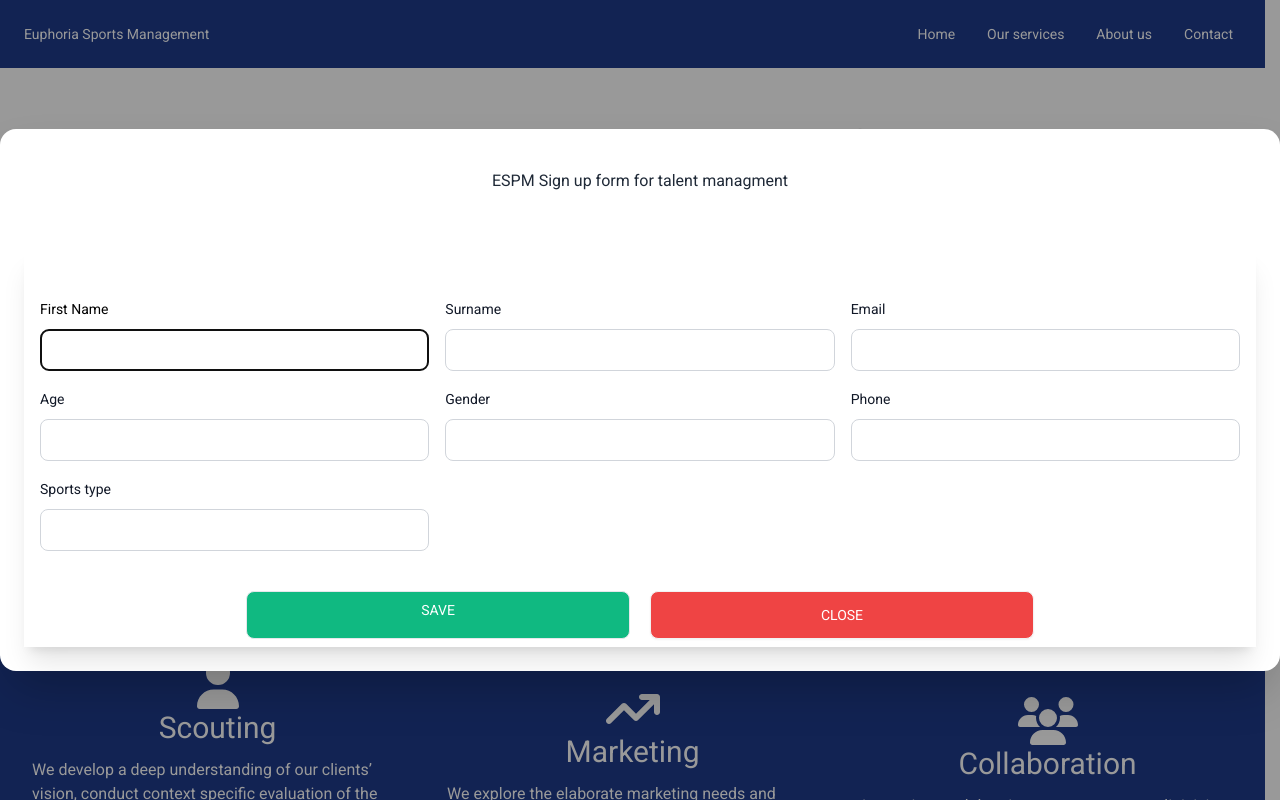
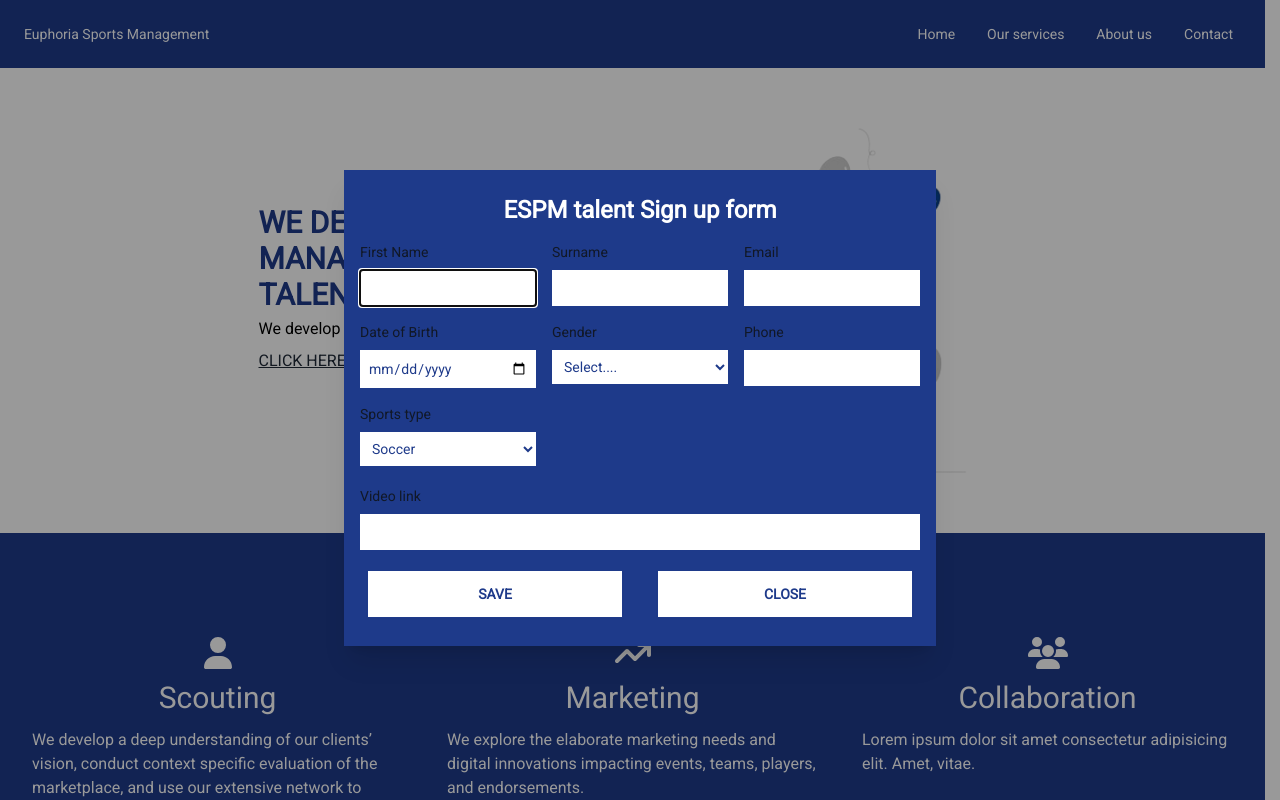
Before and after one commit to williamgyamfik/espm_landing_page, a Next.js app: page / in a window 1280 px wide. Both pictures are taken after a click on the button "CLICK HERE TO SIGN UP". Shown: the top 800 px of the page. Built offline with nearby package versions, Linux system fonts and the light colour scheme.

Commit message:
worked on signup for component

```diff
--- a/app/page.jsx
+++ b/app/page.jsx
@@ -14,7 +14,7 @@ import Subscribe from "@/components/Subscribe";
 export default function Home() {
   return (
     <div>
-      <section className="h-auto" id="home">
+      <section className="min-h-0" id="home">
         <div className=" w-full flex sm:flex-row items-center justify-center flex-wrap  p-5 leading-loose">
           <div className="p-5 lg:w-72 w-full">
             <div className=" ">
@@ -42,22 +42,22 @@ export default function Home() {
           </div>
         </div>
 
-        <dialog id="my_modal_1" className="modal ">
-          <div className="modal-box w-full max-w-full bg-white ">
-            <p className="py-4 text-center ">
+        <dialog id="my_modal_1" className=" min-h-0 modal">
+          {/* <div className="modal-box w-full max-w-full bg-black ">
+            <p className="py-4 text-center text-2xl font-bold">
               ESPM Sign up form for talent managment
-            </p>
-            <div className="modal-action">
-              {/* <form method="dialog"> */}
-              <SignUpForm />
-              {/* </form> */}
-            </div>
-          </div>
+            </p> */}
+          {/* <div className="modal-action"> */}
+
+          <SignUpForm />
+
+          {/* </div> */}
+          {/* </div> */}
         </dialog>
       </section>
 
       <section className="bg-blue-900 min-h-0 text-center" id="services">
-        <h1 className="text-5xl p-5 text-white font-bold">Our Services</h1>
+        <h1 className="text-3xl p-5 text-white font-bold">Our Services</h1>
         <OurServices />
       </section>
 
@@ -84,6 +84,12 @@ export default function Home() {
       </section>
 
       <section className=" bg-blue-900   " id="contact">
+        <div className="p-5">
+          <h1 className="text-3xl text-white text-center font-bold">
+            Contact{" "}
+          </h1>
+        </div>
+
         <Contact />
       </section>
     </div>
--- a/components/Contact.jsx
+++ b/components/Contact.jsx
@@ -7,7 +7,7 @@ const Contact = () => {
         <section className="flex flex-col md:flex-row justify-center mx-auto p-5">
           <div>
             <div className="px-5 mb-5">
-              <h1 className="text-4xl  font-bold">You got questions?</h1>
+              <h1 className="text-2xl  font-bold">You got questions?</h1>
             </div>
             <div className="px-5 mb-5">
               <p>
--- a/components/Footer.jsx
+++ b/components/Footer.jsx
@@ -1,11 +1,22 @@
+"use client";
 import React from "react";
 
 const Footer = () => {
+  const date = new Date();
+  const year = date.getFullYear();
+
   return (
-    <footer className="footer footer-center p-10 bg-headingColor text-base-content rounded  ">
+    <footer className="footer footer-center p-10 r text-blue-900 rounded  ">
       <nav className="grid grid-flow-col gap-4">
-        <a className="link link-hover">About us</a>
-        <a className="link link-hover">Contact</a>
+        <a className="scroll-link" href="#about">
+          About us
+        </a>
+        <a className="scroll-link" href="#contact">
+          Contact
+        </a>
+        <a className="scroll-link" href="#services">
+          Our services
+        </a>
       </nav>
       <nav>
         <div className="grid grid-flow-col gap-4">
@@ -45,7 +56,10 @@ const Footer = () => {
         </div>
       </nav>
       <aside>
-        <p>Copyright © 2024 - All right reserved by ACME Industries Ltd</p>
+        <p>
+          Copyright © {year} - All right reserved by Euphoria Sports Management
+          (ESPM)
+        </p>
       </aside>
     </footer>
   );
--- a/components/OurServices.jsx
+++ b/components/OurServices.jsx
@@ -8,70 +8,76 @@ import { faPhone } from "@fortawesome/free-solid-svg-icons";
 
 const OurServices = () => {
   return (
-    <div className=" text-white w-full p-5 mx-auto grid grid-cols-1 md:grid-cols-2 lg:grid-cols-3 items-center gap-5 ">
-      <div className="mt-5 flex flex-col">
-        <div className="">
-          <FontAwesomeIcon icon={faUser} className="fa-3x" width="100" />
+    <div className=" text-white w-full p-5 mx-auto grid grid-cols-1 md:grid-cols-2 lg:grid-cols-3  gap-5 ">
+      <div className="flex flex-col items-center">
+        <div className="p-2">
+          <FontAwesomeIcon icon={faUser} className="fa-2x" />
         </div>
+        <div>
           <h1 className="text-xl sm:text-3xl text-center ">Scouting</h1>
-        <p className="p-3 text-left">
+          <p className="p-3 text-left leading-2">
             We develop a deep understanding of our clients’ vision, conduct
-          context specific evaluation of the marketplace, and use our extensive
-          network to advise on the best synergies between brand strategy and
-          rights holder assets.
+            context specific evaluation of the marketplace, and use our
+            extensive network to advise on the best synergies between brand
+            strategy and rights holder assets.
           </p>
         </div>
+      </div>
 
-      <div className="mt-5 flex flex-col">
-        <div className="">
-          <FontAwesomeIcon
-            icon={faArrowTrendUp}
-            className="fa-3x"
-            width="100"
-          />
+      <div className="flex flex-col">
+        <div className="p-2">
+          <FontAwesomeIcon icon={faArrowTrendUp} className="fa-2x" />
         </div>
+        <div>
           <h1 className="text-xl sm:text-3xl text-center  ">Marketing</h1>
-        <p className="p-3 text-left">
+          <p className="p-3 text-left leading-2">
             We explore the elaborate marketing needs and digital innovations
             impacting events, teams, players, and endorsements.
           </p>
         </div>
+      </div>
 
-      <div className="mt-5 flex flex-col">
-        <div className="">
-          <FontAwesomeIcon icon={faUsers} className="fa-3x" width="100" />
+      <div className="flex flex-col">
+        <div className="p-2">
+          <FontAwesomeIcon icon={faUsers} className="fa-2x" />
         </div>
+        <div>
           <h1 className="text-xl sm:text-3xl text-center  ">Collaboration</h1>
 
-        <p className="p-3 text-left">
-          Lorem ipsum dolor sit amet consectetur adipisicing elit. Amet, vitae.
+          <p className="p-3 text-left leading-2">
+            Lorem ipsum dolor sit amet consectetur adipisicing elit. Amet,
+            vitae.
           </p>
         </div>
+      </div>
 
-      <div className="mt-5  flex flex-col">
-        <div className="">
-          <FontAwesomeIcon
-            icon={faHandshakeSimple}
-            className="fa-3x"
-            width="100"
-          />
+      <div className="flex flex-col">
+        <div className="p-2">
+          {" "}
+          <FontAwesomeIcon icon={faHandshakeSimple} className="fa-2x" />
         </div>
+        <div>
           <h1 className="text-xl sm:text-3xl text-center  ">
             Contract Negotiation
           </h1>
-        <p className="p-3 text-left">
-          Lorem ipsum dolor sit amet consectetur adipisicing elit. Amet, vitae.
+          <p className="p-3 text-left leading-2">
+            Lorem ipsum dolor sit amet consectetur adipisicing elit. Amet,
+            vitae.
           </p>
         </div>
+      </div>
 
-      <div className="mt-5 flex flex-col">
-        <div className="">
-          <FontAwesomeIcon icon={faPhone} className="fa-3x" width="100" />
+      <div className="flex flex-col">
+        <div className="p-2">
+          <FontAwesomeIcon icon={faPhone} className="fa-2x" />
         </div>
+        <div>
           <h1 className="text-xl sm:text-3xl text-center  ">Support</h1>
           <p className="p-3 text-left">
-          Lorem ipsum dolor sit amet consectetur adipisicing elit. Amet, vitae.
+            Lorem ipsum dolor sit amet consectetur adipisicing elit. Amet,
+            vitae.
           </p>
+        </div>
       </div>
     </div>
   );
--- a/components/SignUpForm.jsx
+++ b/components/SignUpForm.jsx
@@ -1,24 +1,23 @@
 // "use client";
 import React from "react";
-import { Button, Label, TextInput } from "flowbite-react";
+import { Label } from "flowbite-react";
 
 const SignUphtmlForm = () => {
   return (
-    <div className=" flex flex-col flex-1 pt-4 sm:px-0 min-h-0 ">
-      <div className="flex flex-1 flex-col p-2 shadow-xl">
-        <div className="flex align-center justify-center mt-10 ">
-          <form className="mx-2  w-full  text-black">
+    <div className=" flex flex-col flex-1 pt-4 sm:px-0  ">
+      <div className="flex flex-1 flex-col p-2 text-sm shadow-xl text-blue-900 bg-blue-900">
+        <p className="py-4 text-center text-2xl font-bold text-white">
+          ESPM talent Sign up form
+        </p>
+        <div className="flex align-center justify-center  ">
+          <form className="mx-2  w-full ">
             <div className="grid grid-cols-1 md:grid-cols-2 lg:grid-cols-3 gap-4 ">
               <div className="flex flex-col flex-wrap ">
                 <div className="mb-2 block">
-                  <Label
-                    className="text-black"
-                    htmlFor="firstName1"
-                    value="First Name"
-                  />
+                  <Label className="" htmlFor="firstName1" value="First Name" />
                 </div>
-                <TextInput
-                  className=""
+                <input
+                  className="bg-white p-2"
                   id="firstName1"
                   type="text"
                   name="first_name"
@@ -29,7 +28,8 @@ const SignUphtmlForm = () => {
                 <div className="mb-2 block">
                   <Label htmlFor="lastName1" value="Surname" />
                 </div>
-                <TextInput
+                <input
+                  className="bg-white p-2"
                   id="lastName1"
                   type="text"
                   name="last_name"
@@ -40,46 +40,93 @@ const SignUphtmlForm = () => {
                 <div className="mb-2 block">
                   <Label htmlFor="email1" value="Email" />
                 </div>
-                <TextInput id="email1" type="email" name="email" />
+                <input
+                  className="bg-white p-2"
+                  id="email1"
+                  type="email"
+                  name="email"
+                  required
+                />
               </div>
 
               <div className="flex flex-col flex-wrap ">
                 <div className="mb-2 block">
-                  <Label htmlFor="age1" value="Age" />
+                  <Label htmlFor="dob1" value="Date of Birth" />
                 </div>
-                <TextInput id="age1" type="text" name="age" required />
+                <input
+                  className="bg-white p-2 text-blue-900"
+                  id="dob1"
+                  type="date"
+                  name="Date of birth"
+                  required
+                />
               </div>
               <div className="flex flex-col flex-wrap ">
                 <div className="mb-2 block">
                   <Label htmlFor="gender1" value="Gender" />
                 </div>
-                <TextInput id="gender1" type="text" name="gender" required />
+                <select
+                  id="gender1"
+                  className="bg-white p-2"
+                  name="gender"
+                  required
+                >
+                  <option defaultValue="select" disabled selected="select">
+                    Select....
+                  </option>
+                  <option value="Female">Female</option>
+                  <option value="Male">Male</option>
+                  <option value="Prefer not to say">Prefer not to say</option>
+                </select>
               </div>
+
               <div className="flex flex-col flex-wrap ">
                 <div className="mb-2 block">
                   <Label htmlFor="Phone1" value="Phone" />
                 </div>
-                <TextInput id="Phone1" type="number" name="phone" required />
+                <input
+                  className="bg-white p-2"
+                  id="Phone1"
+                  type="tel"
+                  name="phone"
+                  required
+                />
               </div>
+
               <div className="flex flex-col flex-wrap ">
                 <div className="mb-2 block">
                   <Label htmlFor="sports_type1" value="Sports type" />
                 </div>
-                <TextInput
-                  id="sports_type1"
-                  type="text"
-                  name="sports_type"
-                  required
-                />
+                <select
+                  id="sportsType"
+                  className="bg-white p-2"
+                  name="sportsType"
+                >
+                  <option value="Soccer">Soccer</option>
+                  <option value="Boxing">Boxing</option>
+                  <option value="Other">Other</option>
+                </select>
               </div>
             </div>
-            <div className="flex flex-wrap gap-5 mt-10 justify-center center-align">
-              <Button type="submit" className="w-96 bg-emerald-500">
+            <div className="flex flex-col mt-5">
+              <div className="mb-2 block">
+                <Label htmlFor="video_link1" value="Video link" />
+              </div>
+              <input
+                className="bg-white p-2"
+                id="video_link1"
+                type="text"
+                name="video_link"
+                required
+              />
+            </div>
+            <div className="flex flex-wrap gap-5 my-5 justify-center center-align">
+              <button className="btn   w-64 mx-auto block rounded-none focus:outline-blue-900 text-blue-900 border-blue-900 hover:text-white bg-white hover:bg-blue-800">
                 SAVE
-              </Button>
-              <Button className="w-96 btn bg-red-500" color="failure">
+              </button>
+              <button className="btn   w-64 mx-auto block rounded-none focus:outline-blue-900 text-blue-900 border-blue-900 hover:text-white bg-white hover:bg-red-500">
                 CLOSE
-              </Button>
+              </button>
             </div>
           </form>
         </div>
--- a/components/Subscribe.jsx
+++ b/components/Subscribe.jsx
@@ -1,12 +1,10 @@
 import React, { useState } from "react";
-import Link from "next/link";
 
 const Subscribe = () => {
   const [input, setInput] = useState("");
 
-  const formHandler = (e) => {
+  const submitHandler = (e) => {
     e.preventDefault();
-    setInput("");
   };
 
   return (
@@ -20,22 +18,22 @@ const Subscribe = () => {
         </p>
       </div>
 
+      <form onSubmit={submitHandler}>
         <div className="flex items-center align-center justify-center flex-wrap">
           <div className="p-5">
             <input
-            className="h-12 w-64 text-center text-blue-900 bg-white border border-blue-900"
-            placeholder="Enter Email address here"
+              className="h-12 w-64 text-center text-blue-900 bg-white border border-blue-900 rounded-none"
+              placeholder="Enter e-mail address here"
               type="text"
             />
           </div>
           <div className="p-5">
-          <Link href="/signup">
-            <button className="btn   w-64 mx-auto block rounded-none text-blue-900 border-blue-900 hover:text-white bg-white hover:bg-blue-800">
+            <button className="btn   w-64 mx-auto block rounded-none focus:outline-blue-900 text-blue-900 border-blue-900 hover:text-white bg-white hover:bg-blue-800">
               Sign up
             </button>
-          </Link>
           </div>
         </div>
+      </form>
     </div>
   );
 };
```
Lines whose indentation alone changed are shown as unchanged.
